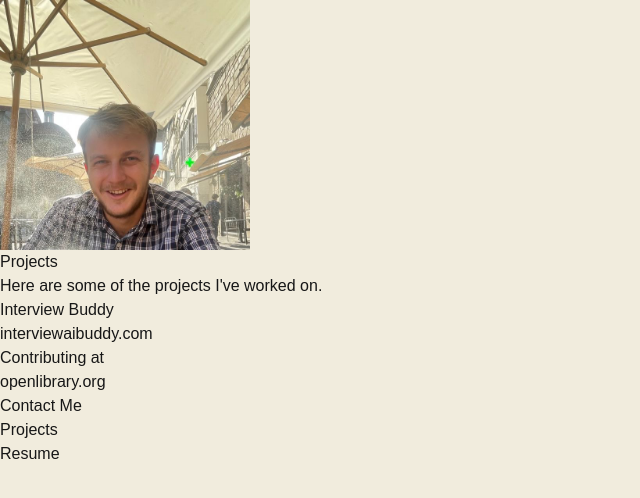
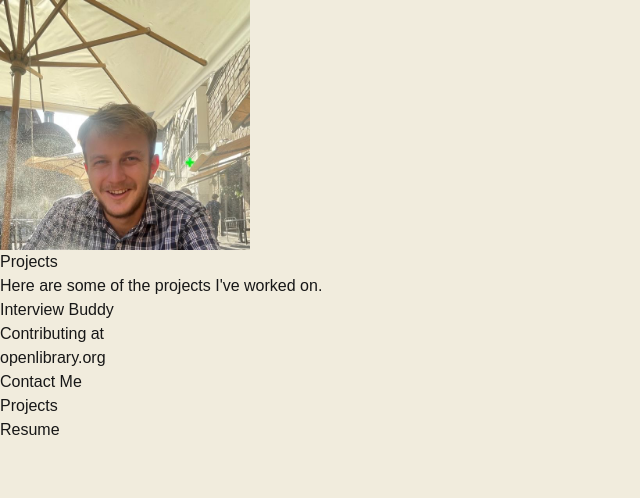
Before and after one commit to ragipidavid/portfolio, a Next.js app: page /projects in a window 1280 px wide. Shown: the top 498 px of the page, without its empty margins (0-640 px from the left). Built offline with nearby package versions, Linux system fonts and the light colour scheme.

Commit message:
Removed Interview Buddy Link

```diff
--- a/src/app/(pages)/projects/page.tsx
+++ b/src/app/(pages)/projects/page.tsx
@@ -18,14 +18,7 @@ const ProjectsPage = () => {
           <div className="space-y-4">
             <div>
               <h2 className="text-2xl mb-2">Interview Buddy</h2>
-              <p>
-                <a
-                  href="https://app.interviewaibuddy.com"
-                  className="text-gray-500 hover:underline"
-                >
-                  interviewaibuddy.com
-                </a>
-              </p>
+
             </div>
             <div>
               <h2 className="text-2xl mb-2">Contributing at</h2>
```
